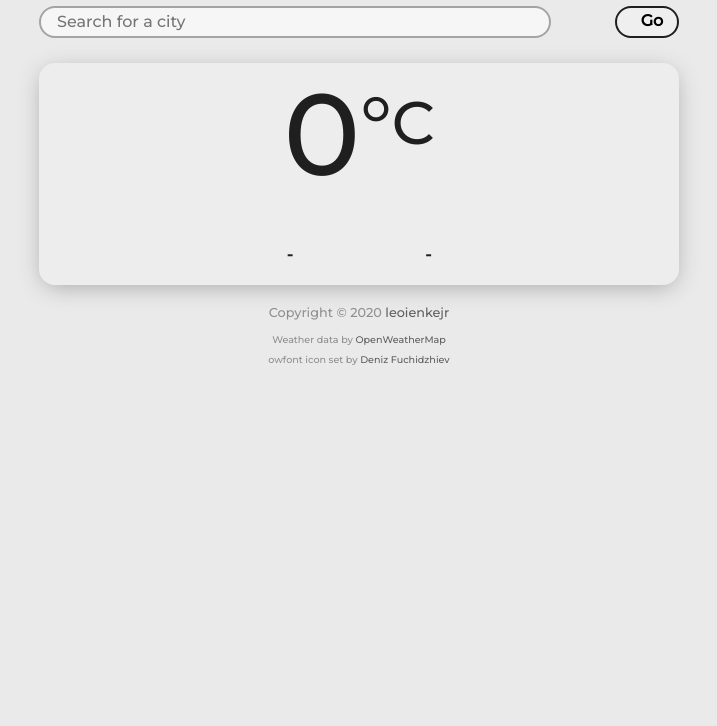
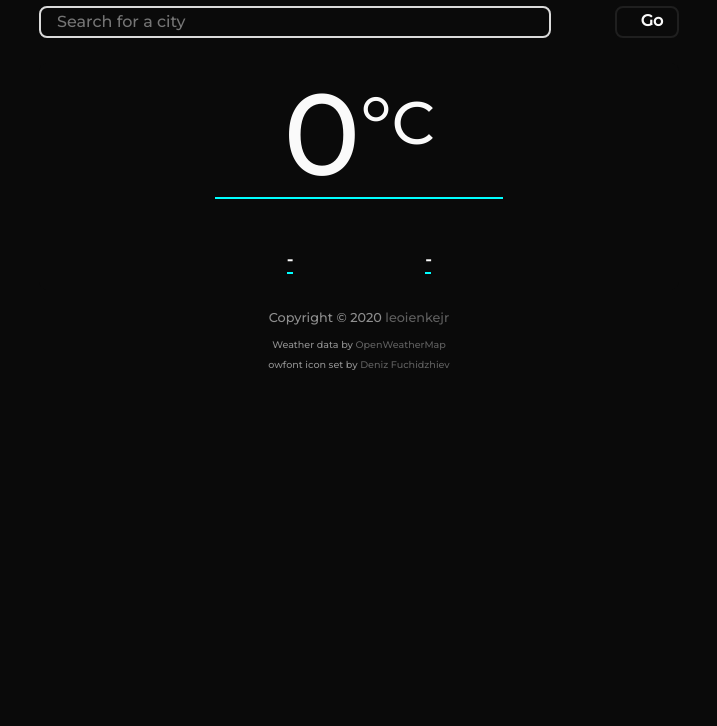
Before and after one commit to leoienkejr/simple-weather, a plain HTML site: page weathernow-frontend/index.html in a window 1280 px wide. Shown: the part 74-800 px from the top of the page, without its empty margins (281-998 px from the left). Drawn offline with nearby package versions, Linux system fonts and the light colour scheme; no server answers.

Commit message:
Change color scheme

```diff
--- a/weathernow-frontend/css/style.css
+++ b/weathernow-frontend/css/style.css
@@ -19,30 +19,24 @@
     #search-form {
         width: 50%;
     }
+}
 
-    #main-card:hover {
-        transform: scale(1.05);
-        transition-duration: 0.8s;
-    }
-
-}
 html {
     height: 95%;
 }
 
 body {
     font-family: "Montserrat", sans-serif;
-    background-color: #eaeaea;
-    color: #1f1f1f;
+    background-color: #0a0a0a;
+    color: #fafafa;
     height: 100%;
 }
 
 #main-card {
     margin-top: 2%;
-    background-color: #ededed;
+    background-color: #0a0a0a;
     margin-bottom: 1.3rem;
-    border-radius: 1rem;
-    box-shadow: 0rem 0.3rem 1.5rem -0.3rem #9f9f9f;
+    border-radius: 0.5rem;
     border-color: #9f9f9f;
     padding-bottom: 1.3rem;
 }
@@ -56,6 +50,8 @@ h1 {
     vertical-align: middle;
     display: inline;
     font-weight: bold;
+    padding-bottom: 3px;
+    border-bottom: 2px solid cyan;
 
 }
 
@@ -94,10 +90,14 @@ h1 {
 #temperature {
     font-size: 7.2rem;
     line-height: 7.5rem;
+    padding-bottom: 3px;
+    /* color: cyan; */
+    border-bottom: 2px solid cyan;
 }
 
 #weather-icon {
-    font-size: 4rem;
+    margin-top: 0.5rem;
+    font-size: 4.5rem;
 }
 
 #celsius-symbol {
@@ -137,29 +137,31 @@ h1 {
 
 #search-input {
     box-sizing: border-box;
-    background-color: #f6f6f6;
+    background-color: #0a0a0a;
     width: 80%;
     height: 2rem;
     padding-left: 1rem;
-    border-radius: 1rem;
-    border: 2px solid #1f1f1f;
+    border-radius: 0.5rem;
+    border: 2px solid #fafafa;
+    color: #dadada
 }
 
 #search-input:focus {
-    border: 0.15rem solid #a4a4a4;
+    border: 0.15rem solid #dadada;
     outline: none;
 }
 
 .search-button {
+    outline: none;
     box-sizing: border-box;
     text-align: center;
     font-weight: 800;
-    background-color: #eaeaea
-    color: ##1f1f1f;
+    background-color: #0a0a0a;
+    color: #fafafa;
     float: right;
     height: 2rem;
     width: 4rem;
     padding-left: 1rem;
-    border-radius: 1rem;
+    border-radius: 0.5rem;
     border: 2px solid #1f1f1f;
 }
```
